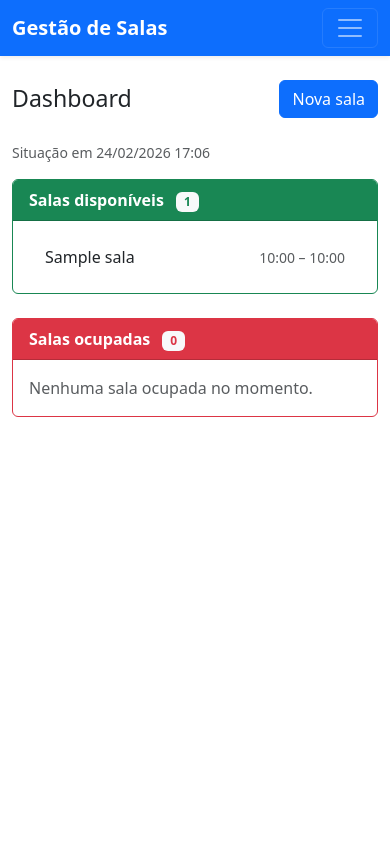
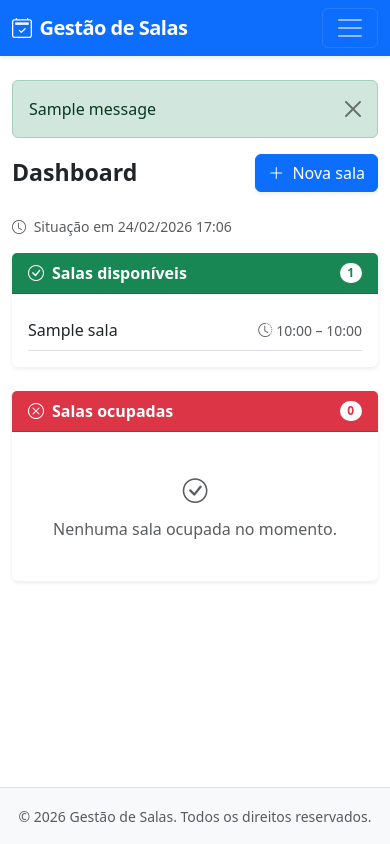
Before and after one commit to igorlnunes/gestao-salas-aula, a Django app: page /dashboard/ in a window 390 px wide. Run offline with Django 5.2, Linux system fonts and the light colour scheme; a user stored in the database is signed in; tables that the repository leaves empty hold one stand-in row (values such as "Sample post"); one stand-in notice (Sample message) is shown.

Commit message:
Modernize interface with Bootstrap 5.3 and add dark mode
- Updated `templates/base.html` to include Bootstrap 5.3 CDN, Bootstrap Icons, and custom CSS/JS.
- Implemented dark mode toggle with `localStorage` persistence.
- Modernized `webapp/templates/webapp/welcome.html` and `webapp/templates/webapp/dashboard.html` with responsive layouts and semantic colors.
- Added `webapp/static/webapp/css/style.css` and `webapp/static/webapp/js/theme.js`.
- Fixed `webapp/models.py` to include `capacidade` field (was missing but present in migration).
- Fixed conflicting migrations by merging them.
- Updated `webapp/forms.py` and `webapp/templates/webapp/sala_form.html` to include `capacidade` field.
- Updated `webapp/views.py` to allow unauthenticated access to the welcome page.
- Added tests for base template and verified fixes.

Co-authored-by: igorlnunes <91508325+igorlnunes@users.noreply.github.com>

```diff
--- a/templates/base.html
+++ b/templates/base.html
@@ -1,22 +1,28 @@
+{% load static %}
 <!doctype html>
-<html lang="en">
+<html lang="pt-br" data-bs-theme="light">
   <head>
     <meta charset="utf-8">
     <meta name="viewport" content="width=device-width, initial-scale=1">
-    <title>{% block title %}Bootstrap 5.3 Project{% endblock %}</title>
-    <link href="https://cdn.jsdelivr.net/npm/bootstrap@5.3.8/dist/css/bootstrap.min.css" rel="stylesheet" integrity="sha384-sRIl4kxILFvY47J16cr9ZwB07vP4J8+LH7qKQnuqkuIAvNWLzeN8tE5YBujZqJLB" crossorigin="anonymous">
+    <title>{% block title %}Gestão de Salas{% endblock %}</title>
+    <!-- Bootstrap CSS -->
+    <link href="https://cdn.jsdelivr.net/npm/bootstrap@5.3.3/dist/css/bootstrap.min.css" rel="stylesheet" integrity="sha384-QWTKZyjpPEjISv5WaRU9OFeRpok6YctnYmDr5pNlyT2bRjXh0JMhjY6hW+ALEwIH" crossorigin="anonymous">
+    <!-- Bootstrap Icons -->
+    <link rel="stylesheet" href="https://cdn.jsdelivr.net/npm/bootstrap-icons@1.11.3/font/bootstrap-icons.min.css">
+    <!-- Custom CSS -->
+    <link href="{% static 'webapp/css/style.css' %}" rel="stylesheet">
   </head>
-  <body>
-    <nav class="navbar navbar-expand-lg navbar-dark bg-primary shadow-sm mb-4">
+  <body class="d-flex flex-column min-vh-100">
+    <nav class="navbar navbar-expand-lg navbar-dark bg-primary shadow-sm mb-4" data-bs-theme="dark">
       <div class="container">
         <a class="navbar-brand fw-bold" href="{% if user.is_authenticated %}{% url 'dashboard' %}{% else %}{% url 'welcome' %}{% endif %}">
-          Gestão de Salas
+          <i class="bi bi-calendar2-check me-2"></i>Gestão de Salas
         </a>
-        <button class="navbar-toggler" type="button" data-bs-toggle="collapse" data-bs-target="#navbarNav">
+        <button class="navbar-toggler" type="button" data-bs-toggle="collapse" data-bs-target="#navbarNav" aria-controls="navbarNav" aria-expanded="false" aria-label="Toggle navigation">
           <span class="navbar-toggler-icon"></span>
         </button>
         <div class="collapse navbar-collapse" id="navbarNav">
-          <ul class="navbar-nav me-auto">
+          <ul class="navbar-nav me-auto mb-2 mb-lg-0">
             <li class="nav-item">
               <a class="nav-link" href="{% url 'welcome' %}">Início</a>
             </li>
@@ -26,9 +32,14 @@
             </li>
             {% endif %}
           </ul>
-          <div class="navbar-nav ms-auto">
+          <div class="navbar-nav ms-auto align-items-center">
+            <!-- Theme Toggle -->
+            <button class="btn nav-link me-3" id="theme-toggle" type="button" title="Alternar tema" aria-label="Alternar tema">
+                <i class="bi bi-moon-fill" id="theme-icon"></i>
+            </button>
+
             {% if user.is_authenticated %}
-              <span class="navbar-text text-white me-3">Olá, {{ user.username }}</span>
+              <span class="navbar-text text-white me-3 d-none d-lg-inline">Olá, {{ user.username }}</span>
               <form action="{% url 'logout' %}" method="post" class="d-inline">
                 {% csrf_token %}
                 <button type="submit" class="btn btn-outline-light btn-sm">Sair</button>
@@ -42,11 +53,31 @@
       </div>
     </nav>
 
-    <div class="container">
-      {% block content %}
-      {% endblock %}
-    </div>
+    <main class="flex-grow-1">
+        <div class="container">
+        {% if messages %}
+            {% for message in messages %}
+                <div class="alert alert-{{ message.tags }} alert-dismissible fade show" role="alert">
+                    {{ message }}
+                    <button type="button" class="btn-close" data-bs-dismiss="alert" aria-label="Close"></button>
+                </div>
+            {% endfor %}
+        {% endif %}
 
-    <script src="https://cdn.jsdelivr.net/npm/bootstrap@5.3.8/dist/js/bootstrap.bundle.min.js" integrity="sha384-FKyoEForCGlyvwx9Hj09JcYn3nv7wiPVlz7YYwJrWVcXK/BmnVDxM+D2scQbITxI" crossorigin="anonymous"></script>
+        {% block content %}
+        {% endblock %}
+        </div>
+    </main>
+
+    <footer class="footer mt-auto py-3 bg-body-tertiary border-top">
+      <div class="container text-center">
+        <span class="text-body-secondary small">&copy; {% now "Y" %} Gestão de Salas. Todos os direitos reservados.</span>
+      </div>
+    </footer>
+
+    <!-- Bootstrap Bundle with Popper -->
+    <script src="https://cdn.jsdelivr.net/npm/bootstrap@5.3.3/dist/js/bootstrap.bundle.min.js" integrity="sha384-YvpcrYf0tY3lHB60NNkmXc5s9fDVZLESaAA55NDzOxhy9GkcIdslK1eN7N6jIeHz" crossorigin="anonymous"></script>
+    <!-- Theme JS -->
+    <script src="{% static 'webapp/js/theme.js' %}"></script>
   </body>
 </html>
--- a/webapp/forms.py
+++ b/webapp/forms.py
@@ -110,14 +110,16 @@ class SalaForm(forms.ModelForm):
 
     class Meta:
         model = Sala
-        fields = ("nome", "hora_inicio", "hora_fim")
+        fields = ("nome", "capacidade", "hora_inicio", "hora_fim")
         labels = {
             "nome": "Nome da sala",
+            "capacidade": "Capacidade (pessoas)",
             "hora_inicio": "Horário de início",
             "hora_fim": "Horário de término",
         }
         widgets = {
             "nome": forms.TextInput(attrs={"class": "form-control", "placeholder": "Ex: Sala 101"}),
+            "capacidade": forms.NumberInput(attrs={"class": "form-control", "min": "1"}),
             "hora_inicio": forms.TimeInput(attrs={"class": "form-control", "type": "time"}),
             "hora_fim": forms.TimeInput(attrs={"class": "form-control", "type": "time"}),
         }
--- a/webapp/models.py
+++ b/webapp/models.py
@@ -7,6 +7,7 @@ class Sala(models.Model):
     """Sala de aula com nome e faixa de horários em que fica disponível."""
 
     nome = models.CharField("Nome da sala", max_length=100, unique=True)
+    capacidade = models.PositiveIntegerField("Capacidade máxima", default=30)
     hora_inicio = models.TimeField("Horário de início")
     hora_fim = models.TimeField("Horário de término")
 
--- /dev/null
+++ b/webapp/static/webapp/css/style.css
@@ -0,0 +1,40 @@
+/* Custom styles */
+body {
+    transition: background-color 0.3s, color 0.3s;
+}
+
+.card {
+    transition: transform 0.2s, box-shadow 0.2s;
+    border: none;
+    box-shadow: 0 4px 6px rgba(0, 0, 0, 0.1);
+}
+
+.card:hover {
+    transform: translateY(-5px);
+    box-shadow: 0 8px 12px rgba(0, 0, 0, 0.15);
+}
+
+.navbar-brand {
+    font-weight: 700;
+    letter-spacing: -0.5px;
+}
+
+/* Ensure navbar links are visible in dark mode if using custom colors */
+[data-bs-theme="dark"] .navbar.bg-primary {
+    /* If we stick with bg-primary in dark mode, text is usually white/light */
+}
+
+/* Make the theme toggle button look nice */
+#theme-toggle {
+    border: none;
+    background: transparent;
+    color: inherit;
+    font-size: 1.2rem;
+    padding: 0.5rem;
+    cursor: pointer;
+    transition: color 0.3s;
+}
+
+#theme-toggle:hover {
+    color: var(--bs-primary); /* Use bootstrap primary color on hover */
+}
--- /dev/null
+++ b/webapp/static/webapp/js/theme.js
@@ -0,0 +1,46 @@
+document.addEventListener('DOMContentLoaded', () => {
+    const themeToggleBtn = document.getElementById('theme-toggle');
+    const themeIcon = document.getElementById('theme-icon');
+
+    if (!themeToggleBtn || !themeIcon) {
+        console.warn('Theme toggle button or icon not found');
+        return;
+    }
+
+    // Function to set the theme
+    const setTheme = (theme) => {
+        document.documentElement.setAttribute('data-bs-theme', theme);
+        localStorage.setItem('theme', theme);
+
+        // Update icon
+        if (theme === 'dark') {
+            themeIcon.classList.remove('bi-moon-fill');
+            themeIcon.classList.add('bi-sun-fill');
+            themeToggleBtn.setAttribute('aria-label', 'Switch to light mode');
+        } else {
+            themeIcon.classList.remove('bi-sun-fill');
+            themeIcon.classList.add('bi-moon-fill');
+            themeToggleBtn.setAttribute('aria-label', 'Switch to dark mode');
+        }
+    };
+
+    // Check for saved theme or system preference
+    const getPreferredTheme = () => {
+        const storedTheme = localStorage.getItem('theme');
+        if (storedTheme) {
+            return storedTheme;
+        }
+        return window.matchMedia('(prefers-color-scheme: dark)').matches ? 'dark' : 'light';
+    };
+
+    // Initialize theme
+    const initialTheme = getPreferredTheme();
+    setTheme(initialTheme);
+
+    // Event listener for toggle button
+    themeToggleBtn.addEventListener('click', () => {
+        const currentTheme = document.documentElement.getAttribute('data-bs-theme');
+        const newTheme = currentTheme === 'dark' ? 'light' : 'dark';
+        setTheme(newTheme);
+    });
+});
--- a/webapp/templates/webapp/dashboard.html
+++ b/webapp/templates/webapp/dashboard.html
@@ -4,57 +4,71 @@
 
 {% block content %}
 <div class="d-flex justify-content-between align-items-center mb-4">
-    <h1 class="h3 mb-0">Dashboard</h1>
-    <a href="{% url 'sala_create' %}" class="btn btn-primary">Nova sala</a>
+    <h1 class="h3 mb-0 fw-bold">Dashboard</h1>
+    <a href="{% url 'sala_create' %}" class="btn btn-primary shadow-sm">
+        <i class="bi bi-plus-lg me-1"></i> Nova sala
+    </a>
 </div>
 
-<p class="text-muted small mb-3">Situação em {{ agora|date:"d/m/Y H:i" }}</p>
+<p class="text-body-secondary small mb-3">
+    <i class="bi bi-clock me-1"></i> Situação em {{ agora|date:"d/m/Y H:i" }}
+</p>
 
-<div class="row">
-    <div class="col-lg-6 mb-4">
-        <div class="card border-success h-100">
-            <div class="card-header bg-success text-white">
-                <strong>Salas disponíveis</strong>
-                <span class="badge bg-light text-success ms-2">{{ salas_disponiveis|length }}</span>
+<div class="row g-4">
+    <div class="col-lg-6">
+        <div class="card h-100 border-success shadow-sm">
+            <div class="card-header text-bg-success d-flex justify-content-between align-items-center">
+                <div class="fw-bold"><i class="bi bi-check-circle me-2"></i>Salas disponíveis</div>
+                <span class="badge bg-white text-success rounded-pill">{{ salas_disponiveis|length }}</span>
             </div>
             <div class="card-body">
                 {% if salas_disponiveis %}
                     <ul class="list-group list-group-flush">
                         {% for sala in salas_disponiveis %}
-                            <li class="list-group-item d-flex justify-content-between align-items-center">
-                                <span>{{ sala.nome }}</span>
-                                <small class="text-muted">{{ sala.hora_inicio|time:"H:i" }} – {{ sala.hora_fim|time:"H:i" }}</small>
+                            <li class="list-group-item d-flex justify-content-between align-items-center bg-transparent px-0 border-bottom">
+                                <span class="fw-medium">{{ sala.nome }}</span>
+                                <small class="text-body-secondary">
+                                    <i class="bi bi-clock-history me-1"></i>{{ sala.hora_inicio|time:"H:i" }} – {{ sala.hora_fim|time:"H:i" }}
+                                </small>
                             </li>
                         {% endfor %}
                     </ul>
                 {% else %}
-                    <p class="text-muted mb-0">Nenhuma sala disponível no momento.</p>
+                    <div class="text-center py-4 text-body-secondary">
+                        <i class="bi bi-slash-circle fs-2 d-block mb-2"></i>
+                        Nenhuma sala disponível no momento.
+                    </div>
                 {% endif %}
             </div>
         </div>
     </div>
 
-    <div class="col-lg-6 mb-4">
-        <div class="card border-danger h-100">
-            <div class="card-header bg-danger text-white">
-                <strong>Salas ocupadas</strong>
-                <span class="badge bg-light text-danger ms-2">{{ salas_ocupadas|length }}</span>
+    <div class="col-lg-6">
+        <div class="card h-100 border-danger shadow-sm">
+            <div class="card-header text-bg-danger d-flex justify-content-between align-items-center">
+                <div class="fw-bold"><i class="bi bi-x-circle me-2"></i>Salas ocupadas</div>
+                <span class="badge bg-white text-danger rounded-pill">{{ salas_ocupadas|length }}</span>
             </div>
             <div class="card-body">
                 {% if salas_ocupadas %}
                     <ul class="list-group list-group-flush">
                         {% for sala, reserva in ocupadas_com_reserva %}
-                            <li class="list-group-item d-flex justify-content-between align-items-center">
-                                <span>{{ sala.nome }}</span>
-                                <small class="text-muted">
-                                    {% if reserva and reserva.usuario %}({{ reserva.usuario.username }}){% endif %}
-                                    {{ sala.hora_inicio|time:"H:i" }} – {{ sala.hora_fim|time:"H:i" }}
+                            <li class="list-group-item d-flex justify-content-between align-items-center bg-transparent px-0 border-bottom">
+                                <span class="fw-medium">{{ sala.nome }}</span>
+                                <small class="text-body-secondary text-end">
+                                    {% if reserva and reserva.usuario %}
+                                        <div class="d-block mb-1"><i class="bi bi-person me-1"></i>{{ reserva.usuario.username }}</div>
+                                    {% endif %}
+                                    <i class="bi bi-clock-history me-1"></i>{{ sala.hora_inicio|time:"H:i" }} – {{ sala.hora_fim|time:"H:i" }}
                                 </small>
                             </li>
                         {% endfor %}
                     </ul>
                 {% else %}
-                    <p class="text-muted mb-0">Nenhuma sala ocupada no momento.</p>
+                    <div class="text-center py-4 text-body-secondary">
+                        <i class="bi bi-check-circle fs-2 d-block mb-2"></i>
+                        Nenhuma sala ocupada no momento.
+                    </div>
                 {% endif %}
             </div>
         </div>
@@ -62,9 +76,12 @@
 </div>
 
 {% if not salas_disponiveis and not salas_ocupadas %}
-    <div class="alert alert-info">
-        Ainda não há salas cadastradas.
-        <a href="{% url 'sala_create' %}" class="alert-link">Criar primeira sala</a>.
+    <div class="alert alert-info mt-4 d-flex align-items-center shadow-sm" role="alert">
+        <i class="bi bi-info-circle-fill flex-shrink-0 me-2 fs-4"></i>
+        <div>
+            Ainda não há salas cadastradas.
+            <a href="{% url 'sala_create' %}" class="alert-link">Criar primeira sala</a>.
+        </div>
     </div>
 {% endif %}
 {% endblock %}
--- a/webapp/views.py
+++ b/webapp/views.py
@@ -10,9 +10,8 @@ from .forms import RegistroForm, SalaForm
 from .models import Sala, Reserva
 
 
-@login_required
 def welcome(request):
-    return redirect("dashboard")
+    return render(request, "webapp/welcome.html")
 
 
 @login_required
```
Also changed, not shown: webapp/templates/webapp/sala_form.html (+7 -0 lines), webapp/templates/webapp/welcome.html (+18 -15 lines), webapp/tests.py (+14 -2 lines), webapp/migrations/0004_merge_20260224_1700.py (added).
